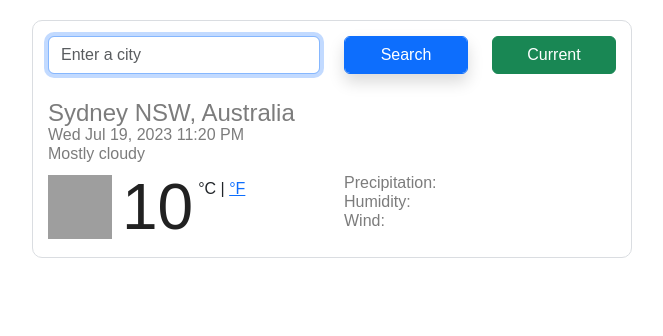
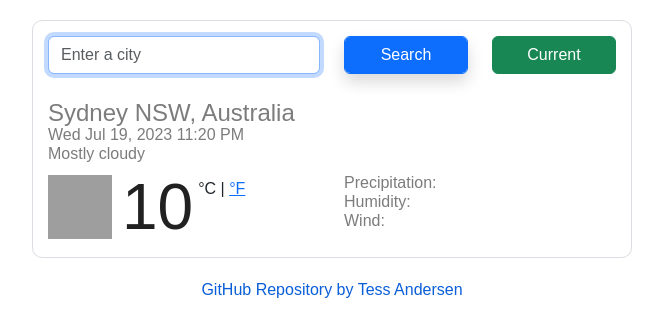
Before and after one commit to andersentess/weather-app, a plain HTML site: page index.html in a window 1280 px wide. Shown: the whole page, without its empty margins (308-971 px from the left). Drawn offline with nearby package versions, Linux system fonts and the light colour scheme; no server answers; grey boxes are pictures that could not be loaded.

Commit message:
added href for github repository and updated css for styling

```diff
--- a/index.html
+++ b/index.html
@@ -77,6 +77,15 @@
         </div>
       </div>
     </div>
+    <footer>
+      <a
+        class="github"
+        href="https://github.com/andersentess/weather-app"
+        target="_blank"
+        alt="github"
+        >GitHub Repository by Tess Andersen</a
+      >
+    </footer>
   </body>
   <script src="src/index.js"></script>
 </html>
--- a/src/styles.css
+++ b/src/styles.css
@@ -22,6 +22,11 @@ li {
   line-height: 1;
   list-style: none;
 }
+
+footer {
+  text-align: center;
+}
+
 .weather-app {
   border: 1px solid #dadde1;
   padding: 15px;
@@ -54,3 +59,7 @@ li {
 .search-form {
   margin-bottom: 25px;
 }
+.github {
+  text-decoration: none;
+  color: #0a5ed7;
+}
```
